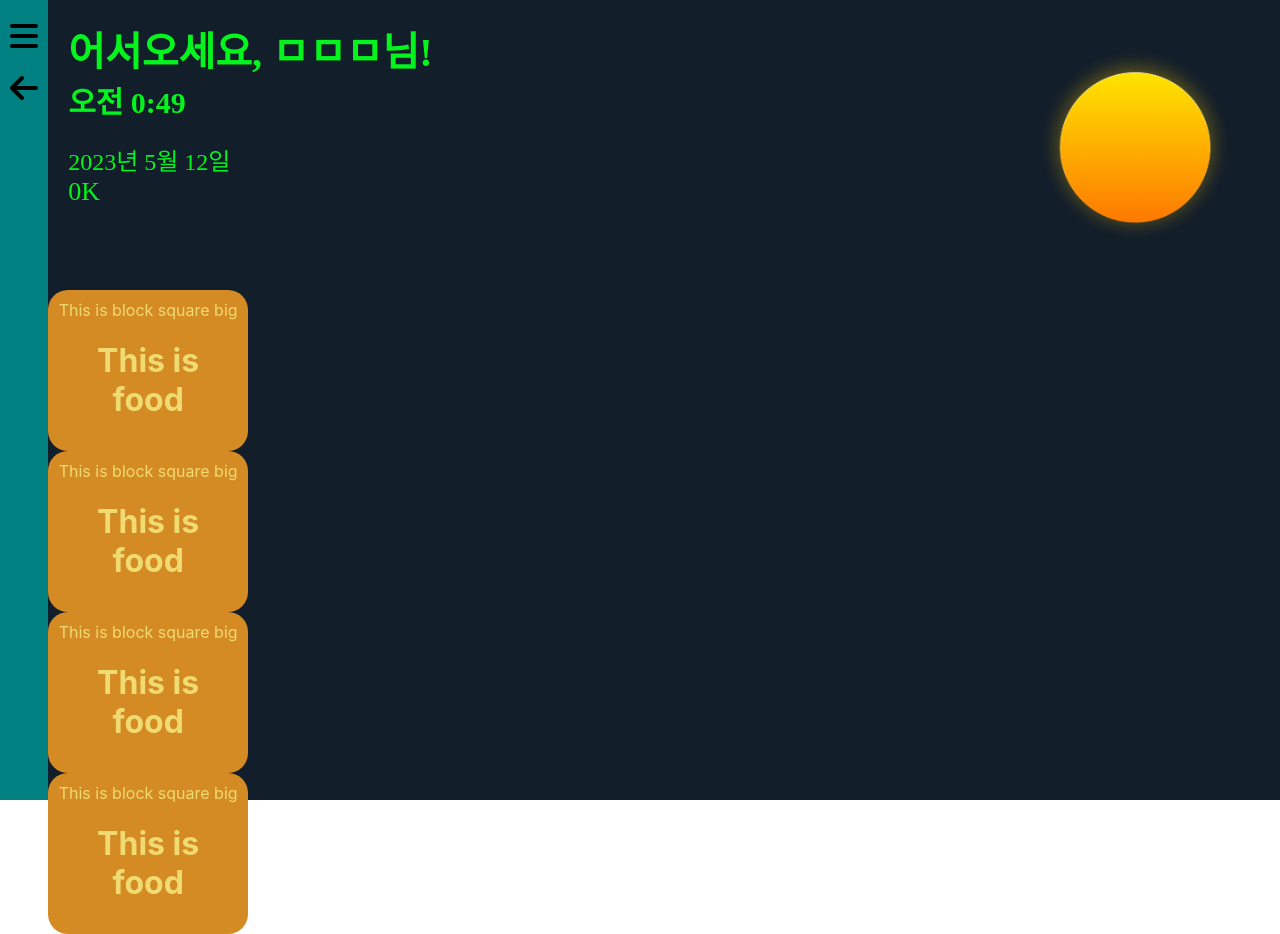
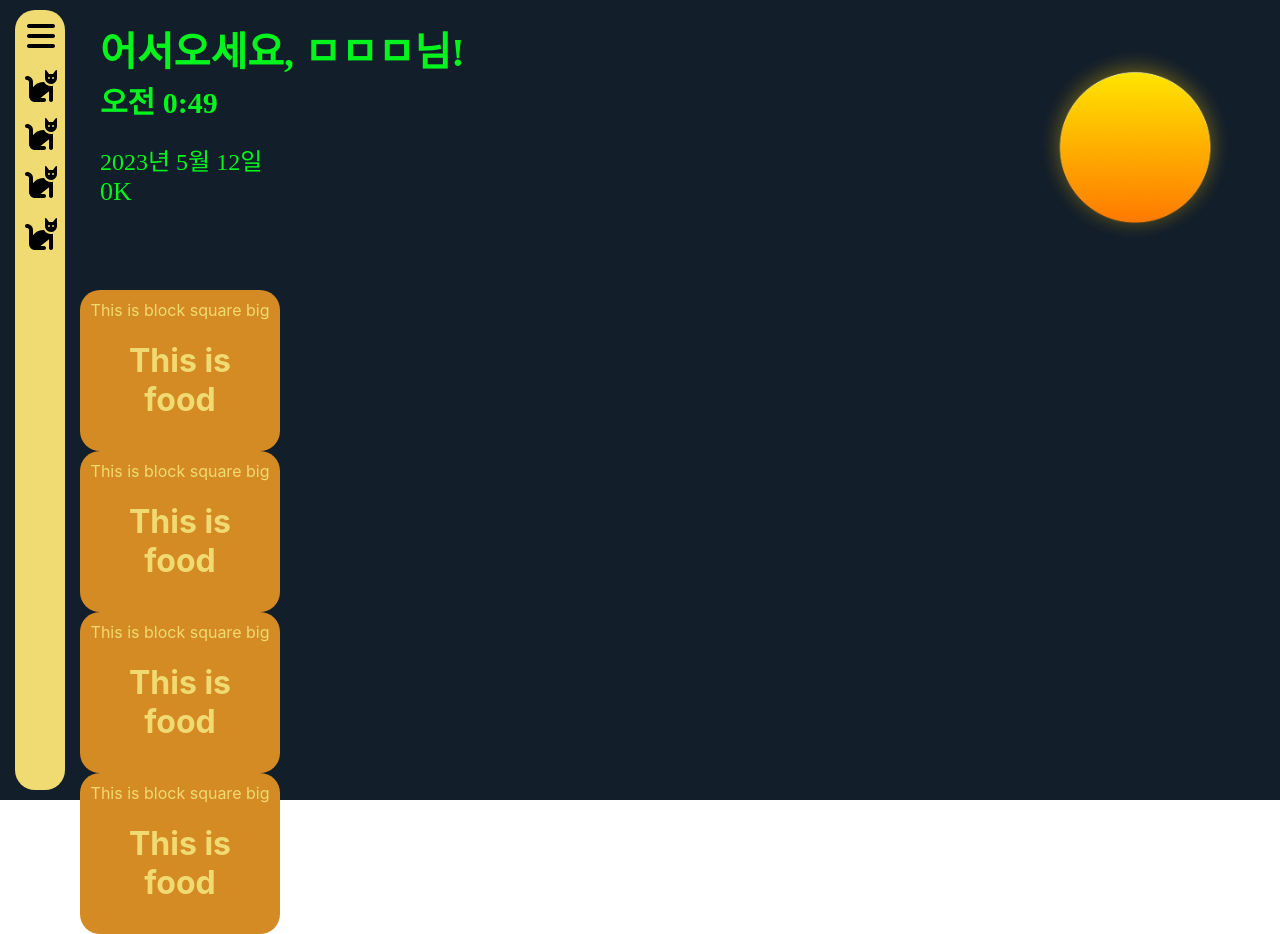
Before and after one commit to yujongu/Joey-Website, a React (Create React App) app in the folder frontend/: page / in a window 1280 px wide. Built offline with nearby package versions, Linux system fonts and the light colour scheme; no server answers; a web font is replaced by a local one.

Commit message:
finish side bar ui

```diff
--- a/frontend/src/App.css
+++ b/frontend/src/App.css
@@ -1,15 +1,19 @@
 .WebContainer {
   display: flex;
   flex-direction: row;
+  height: 100%;
 }
 .Main_sidebar {
   display: flex;
   flex-direction: column;
-  background-color: teal;
-  height: 100vh;
-  align-items: center;
-  padding-top: 10px;
+  background-color: var(--secondary);
+  height: 100%;
+  align-items: flex-start;
+  padding: 10px, 0px;
   box-sizing: border-box;
+  border-radius: 20px;
+  margin: 0px 15px;
+  overflow: hidden;
 }
 
 .App {
--- a/frontend/src/App.tsx
+++ b/frontend/src/App.tsx
@@ -8,13 +8,16 @@ import SidebarItem from "./components/sidebar_item";
 import {
   faArrowLeft,
   faBars,
+  faCat,
   faIcons,
 } from "@fortawesome/free-solid-svg-icons";
+import { FontAwesomeIcon } from "@fortawesome/react-fontawesome";
 function App() {
   const weatherService = new WeatherService();
-
+  const sidebarInitWidth = 50;
+  const sidebarExpandedWidth = 180;
   const [today, setToday] = useState<Date>(new Date());
-  const [sidebarWidth, setSidebarWidth] = useState(50);
+  const [sidebarWidth, setSidebarWidth] = useState(sidebarInitWidth);
 
   interface WeatherObjectType {
     location: string;
@@ -58,13 +61,39 @@ function App() {
   return (
     <div className="WebContainer">
       <div
-        className="Main_sidebar"
         style={{
-          width: `${sidebarWidth}px`,
+          backgroundColor: "var(--background)",
+          padding: "10px 0px",
         }}
       >
-        <SidebarItem icon={faBars} label="" />
-        <SidebarItem icon={faArrowLeft} label="Hi" />
+        <div
+          className="Main_sidebar"
+          style={{
+            width: `${sidebarWidth}px`,
+            transition: "all 400ms cubic-bezier(0.635, -0.175, 0.650, 0.190)",
+          }}
+        >
+          {sidebarWidth !== sidebarInitWidth ? (
+            <FontAwesomeIcon
+              icon={faArrowLeft}
+              size="2xl"
+              onClick={() => setSidebarWidth(sidebarInitWidth)}
+              style={{ margin: "10px", alignSelf: "flex-end" }}
+            />
+          ) : (
+            <FontAwesomeIcon
+              icon={faBars}
+              size="2xl"
+              onClick={() => setSidebarWidth(sidebarExpandedWidth)}
+              style={{ margin: "10px", alignSelf: "flex-end" }}
+            />
+          )}
+
+          <SidebarItem icon={faCat} label="Home" />
+          <SidebarItem icon={faCat} label="Message" />
+          <SidebarItem icon={faCat} label="About Me" />
+          <SidebarItem icon={faCat} label="Quite a long message" />
+        </div>
       </div>
 
       <div className="App">
--- a/frontend/src/components/sidebar_item.css
+++ b/frontend/src/components/sidebar_item.css
@@ -2,8 +2,9 @@
   display: flex;
   justify-content: center;
   align-items: center;
-  margin: 10px;
+  margin: 8px;
 }
 .sidebar_item_label {
-  margin: 10px;
+  width: 100px;
+  margin-left: 10px;
 }
--- a/frontend/src/components/sidebar_item.tsx
+++ b/frontend/src/components/sidebar_item.tsx
@@ -8,14 +8,10 @@ type SidebarIconProps = {
   //   setSidebarWidth?: React.Dispatch<React.SetStateAction<boolean>>;
 };
 
-const hi = () => {
-  console.log("HI");
-};
-
 const SidebarItem = ({ icon, label }: SidebarIconProps) => (
-  <div className="sidebarItem_container" onClick={hi}>
+  <div className="sidebarItem_container">
     <FontAwesomeIcon icon={icon} size="2xl" />
-    {/* {label ? <span className="sidebar_item_label">{label}</span> : <div />} */}
+    <span className="sidebar_item_label">{label}</span>
   </div>
 );
 export default SidebarItem;
```
